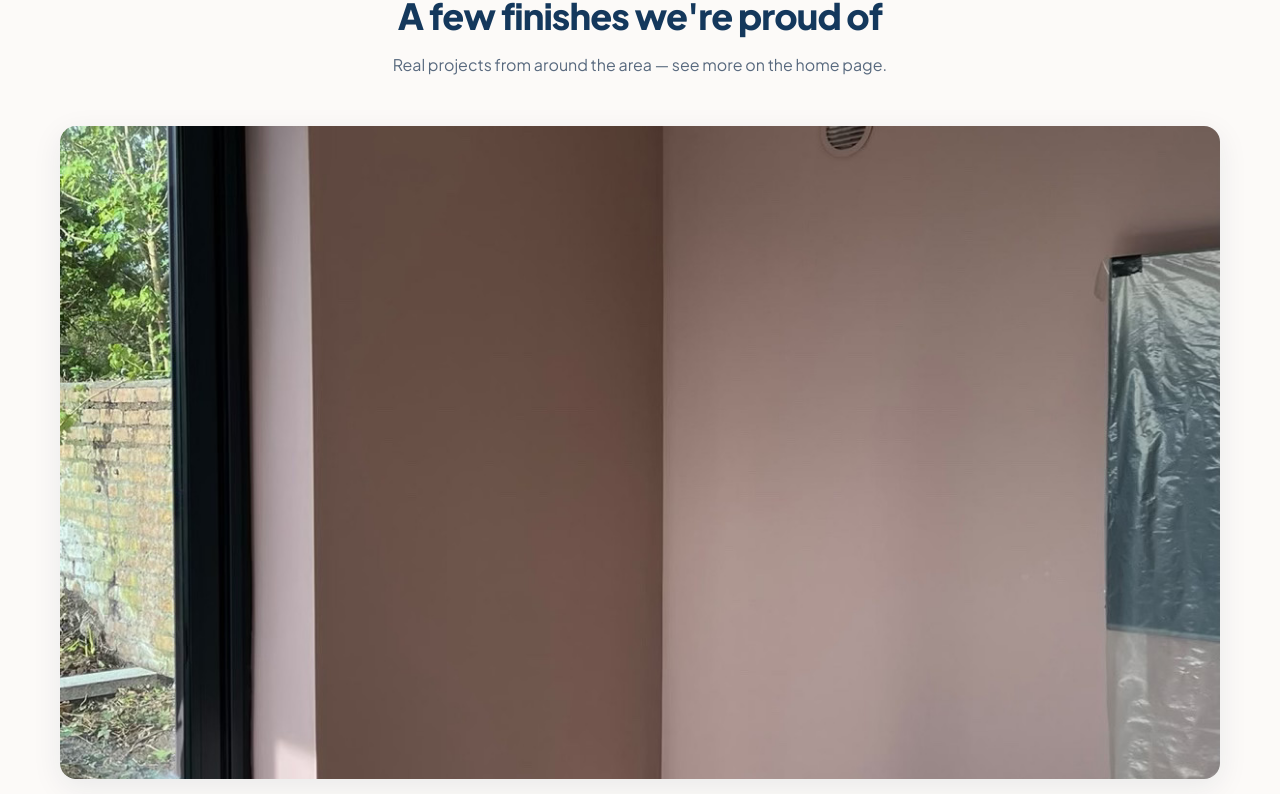
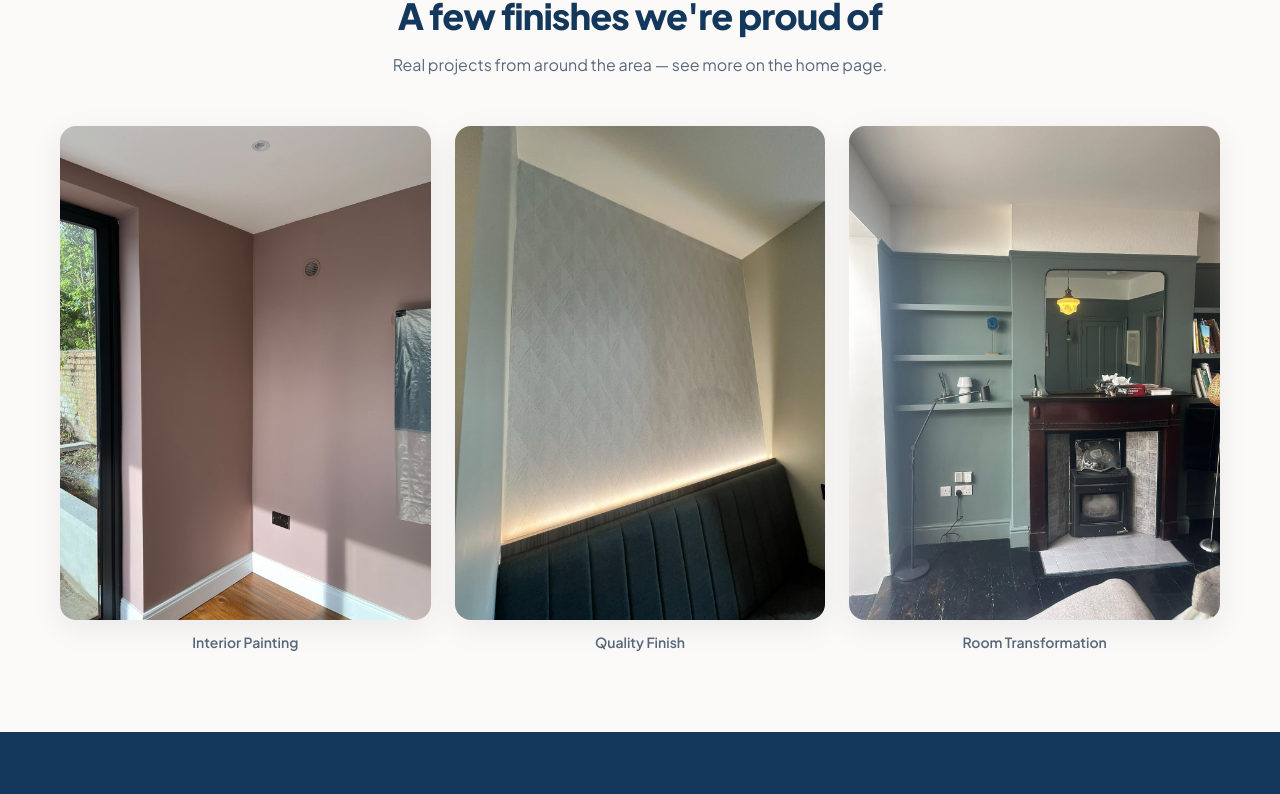
Before and after one commit to Momer100/ProBrushPainters, a Next.js app: page /about in a window 1280 px wide. Shown: the part 1280-2074 px from the top of the page. Built offline with nearby package versions, Linux system fonts and the light colour scheme.

Commit message:
Update About Us gallery to 3-column tall portrait layout

```diff
--- a/src/app/about/page.tsx
+++ b/src/app/about/page.tsx
@@ -108,17 +108,14 @@ export default function AboutPage() {
             title="A few finishes we're proud of"
             sub="Real projects from around the area — see more on the home page."
           />
-          <div className="mt-12 grid gap-8 md:grid-cols-2">
+          <div className="mt-12 grid gap-6 sm:grid-cols-2 lg:grid-cols-3">
             {[
               { src: "/images/s-l1600 (17).jpg", label: "Interior Painting" },
               { src: "/images/s-l1600 (18).jpg", label: "Quality Finish" },
               { src: "/images/s-l1600 (21).jpg", label: "Room Transformation" },
-            ].map((img, index) => (
-              <figure
-                key={img.src}
-                className={index === 0 ? "md:col-span-2" : ""}
-              >
-                <div className={`relative overflow-hidden rounded-2xl shadow-soft ${index === 0 ? 'aspect-video' : 'aspect-[4/3]'}`}>
+            ].map((img) => (
+              <figure key={img.src}>
+                <div className="relative aspect-[3/4] overflow-hidden rounded-2xl shadow-soft">
                   <Image
                     src={img.src}
                     alt={img.label}
```
